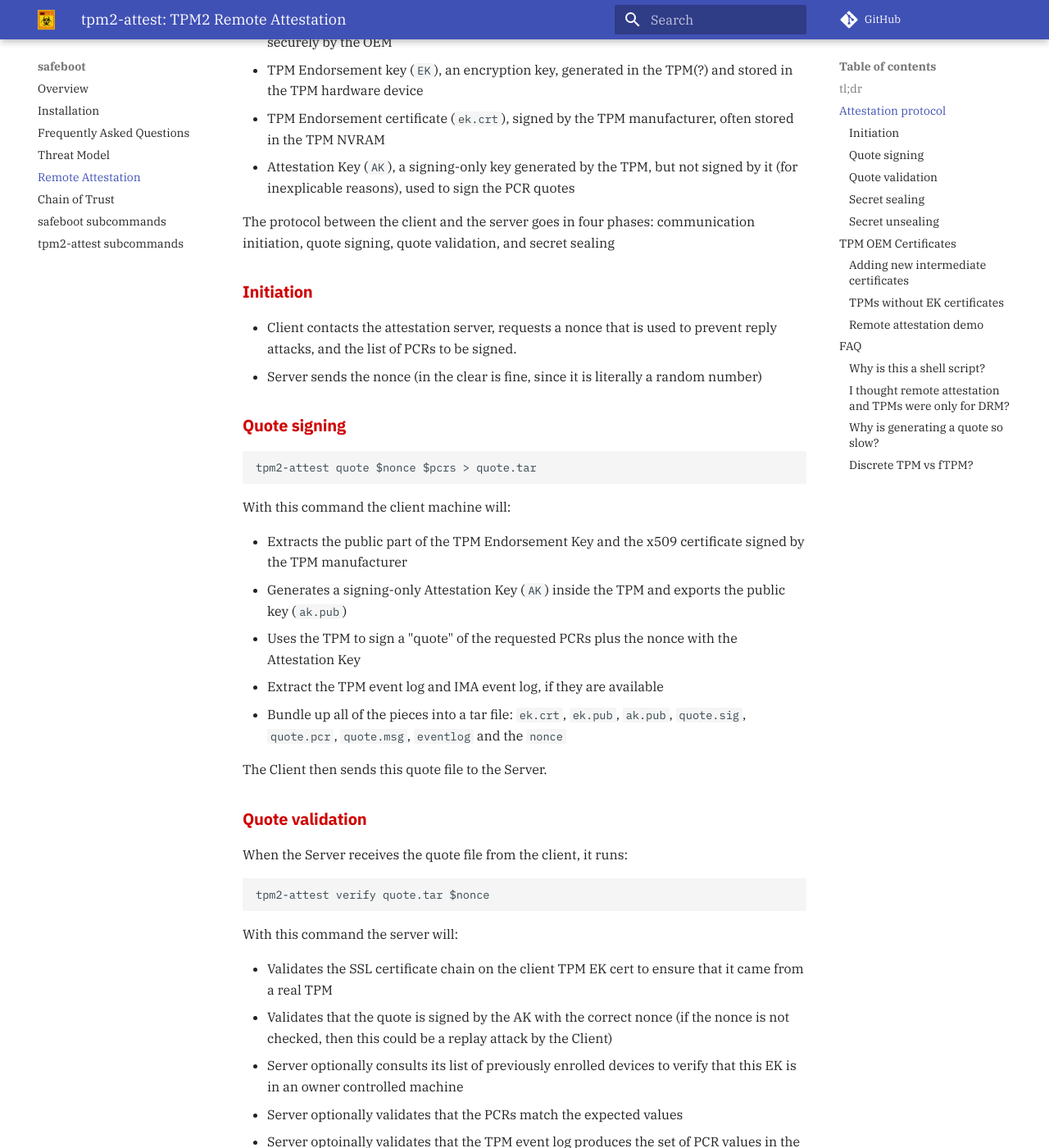
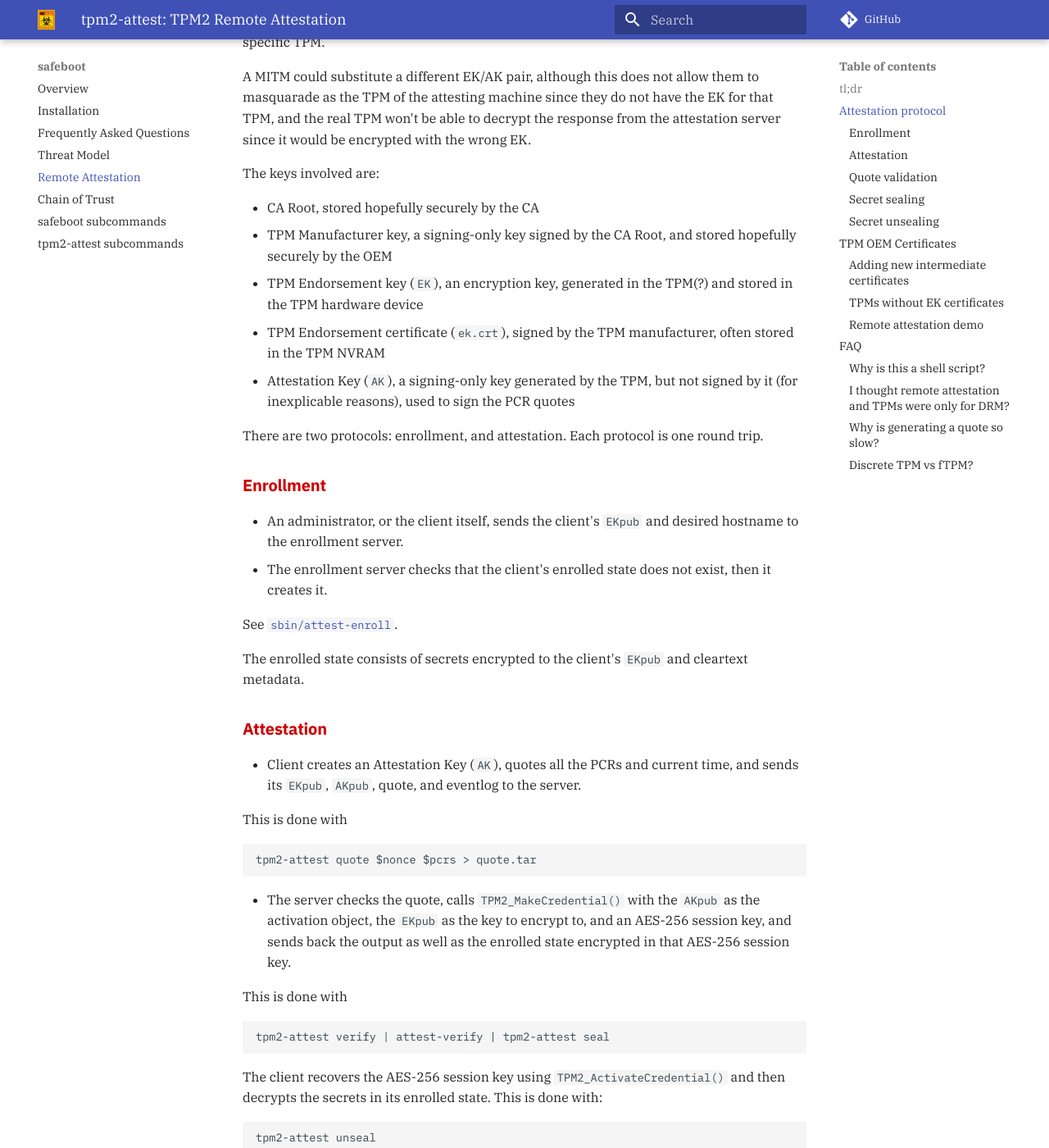
Before and after one commit to osresearch/safeboot, an MkDocs documentation site: the page built from docs/attestation.md, in a window 1280 px wide and 1400 px high, scrolled down 1725 px. Shown: the whole window at 82% size. Built offline with MkDocs 1.6.1 and Material for MkDocs 9.7.7, drawn with Linux system fonts in a browser that asks for light colours; comment, search, counter and statistics services are not loaded; some of the changed text lies outside the part shown.

Commit message:
Update docs/attestation.md

````diff
--- a/docs/attestation.md
+++ b/docs/attestation.md
@@ -31,21 +31,36 @@
 main attestation functions: sign a quote, validate a signed quote,
 seal a secret for a specific TPM, and unseal it with that TPM.
 
+Related to this is [`attest-enroll`](attest-enroll.md), a script that
+enrolls a device (e.g., a laptop, a server, etc.) given just its
+TPM's endorsement key's public key (`EKpub`) and a name.  Enrollment
+can produce and encrypt to that `EKpub` any number of long-term
+secrets that are later sent to that device during successful
+attestation.
+
 ## tl;dr
 
-* Client: Get `$nonce` and `$pcrs` from server (or use a time based nonce)
-* Client: `tpm2-attest $nonce $pcrs > quote.tar`
-* Client: Send `quote.tar` to server
-* Server: `tpm2-attest verify-and-seal quote.tar $nonce < secret.txt > cipher.bin`
-* Server: Send `cipher.bin` to client
-* Client: `tpm2-attest unseal < cipher.bin > secret.txt`
-* Client: Use `secret.txt` to decrypt disk, authenticate to network, etc
+* Enroll:
+
+   - extract `EKpub`, pick a device name
+   - run [`attest-enroll`](attest-enroll.md) (typically via an HTTP
+     API) with that `EKpub` and name
+
+* Attest:
+
+   - Client: `tpm2-attest > quote.tar`
+   - Client: Send `quote.tar` to server (typically via an HTTP API)
+   - Server: `tpm2-attest verify quote.tar | attest-verify` to verify the client's state
+   - Server: `tpm2-attest seal quote.tar < enrolled-secrets.tar > cipher.bin`
+   - Server: Send `cipher.bin` to client
+   - Client: `tpm2-attest unseal < cipher.bin > enrolled-secrets.tar`
+   - Client: use `tpm2-recv` to decrypt long-term secrets in `enrolled-secrets.tar`
 
 ---------------------
 
 ## Attestation protocol
 
-The protocol requires a few round-trips between the local machine
+The protocol requires a one round-trip between the local machine
 (the client) and the remote attestation machine (the server), and all
 comunication between the Client and the Server can be in the clear.
 There is no sensitive data exchanged -- the `quote.tar` file contains
@@ -67,27 +82,63 @@
 * TPM Endorsement certificate (`ek.crt`), signed by the TPM manufacturer, often stored in the TPM NVRAM
 * Attestation Key (`AK`), a signing-only key generated by the TPM, but not signed by it (for inexplicable reasons), used to sign the PCR quotes
 
-The protocol between the client and the server goes in four phases: communication initiation, quote signing, quote validation, and secret sealing
+There are two protocols: enrollment, and attestation.  Each protocol
+is one round trip.
 
-### Initiation
+### Enrollment
 
-* Client contacts the attestation server, requests a nonce that is used to prevent reply attacks, and the list of PCRs to be signed.
-* Server sends the nonce (in the clear is fine, since it is literally a random number)
+* An administrator, or the client itself, sends the client's `EKpub`
+  and desired hostname to the enrollment server.
+* The enrollment server checks that the client's enrolled state does
+  not exist, then it creates it.
 
-### Quote signing
+  See [`sbin/attest-enroll`](sbin/attest-enroll).
+
+The enrolled state consists of secrets encrypted to the client's
+`EKpub` and cleartext metadata.
+
+### Attestation
+
+* Client creates an Attestation Key (`AK`), quotes all the PCRs and
+  current time, and sends its `EKpub`, `AKpub`, quote, and eventlog
+  to the server.
+
+  This is done with
+
+  ```
+  tpm2-attest quote $nonce $pcrs > quote.tar
+  ```
+
+* The server checks the quote, calls `TPM2_MakeCredential()` with the
+  `AKpub` as the activation object, the `EKpub` as the key to encrypt
+  to, and an AES-256 session key, and sends back the output as well
+  as the enrolled state encrypted in that AES-256 session key.
+
+  This is done with
+
+  ```
+  tpm2-attest verify | attest-verify | tpm2-attest seal
+  ```
+
+The client recovers the AES-256 session key using
+`TPM2_ActivateCredential()` and then decrypts the secrets in its
+enrolled state.  This is done with:
+
 ```
-tpm2-attest quote $nonce $pcrs > quote.tar
+tpm2-attest unseal
 ```
 
-With this command the client machine will:
+then
 
-* Extracts the public part of the TPM Endorsement Key and the x509 certificate signed by the TPM manufacturer
-* Generates a signing-only Attestation Key (`AK`) inside the TPM and exports the public key (`ak.pub`)
-* Uses the TPM to sign a "quote" of the requested PCRs plus the nonce with the Attestation Key
-* Extract the TPM event log and IMA event log, if they are available
-* Bundle up all of the pieces into a tar file: `ek.crt`, `ek.pub`, `ak.pub`, `quote.sig`, `quote.pcr`, `quote.msg`, `eventlog` and the `nonce`
+```
+tpm2-recv
+```
 
-The Client then sends this quote file to the Server.
+for each secret.
+
+An optional second round-trip allows the client to prove possession
+of the `EK` and `AK`, and this can be used for logging the client's
+attestation status.
 
 ### Quote validation
 When the Server receives the quote file from the client, it runs:
@@ -225,7 +276,9 @@
 it does not provide an EK in the NVRAM either.
 The key can be retrieved out of band [with these instructions](https://cloud.google.com/security/shielded-cloud/retrieving-endorsement-key),
 or the public component can be read from the `tpm2 createek` command
-described above.
+described above.  Using the [Google Cloud ShieldedVM lookup service](https://cloud.google.com/security/shielded-cloud/retrieving-endorsement-key)
+can function as an EKcert as far as establishing trust in an
+instance's vTPM.
 
 ### Remote attestation demo
 
````
Also changed, not shown: other parts of docs/attestation.md (+1 -1 lines).
